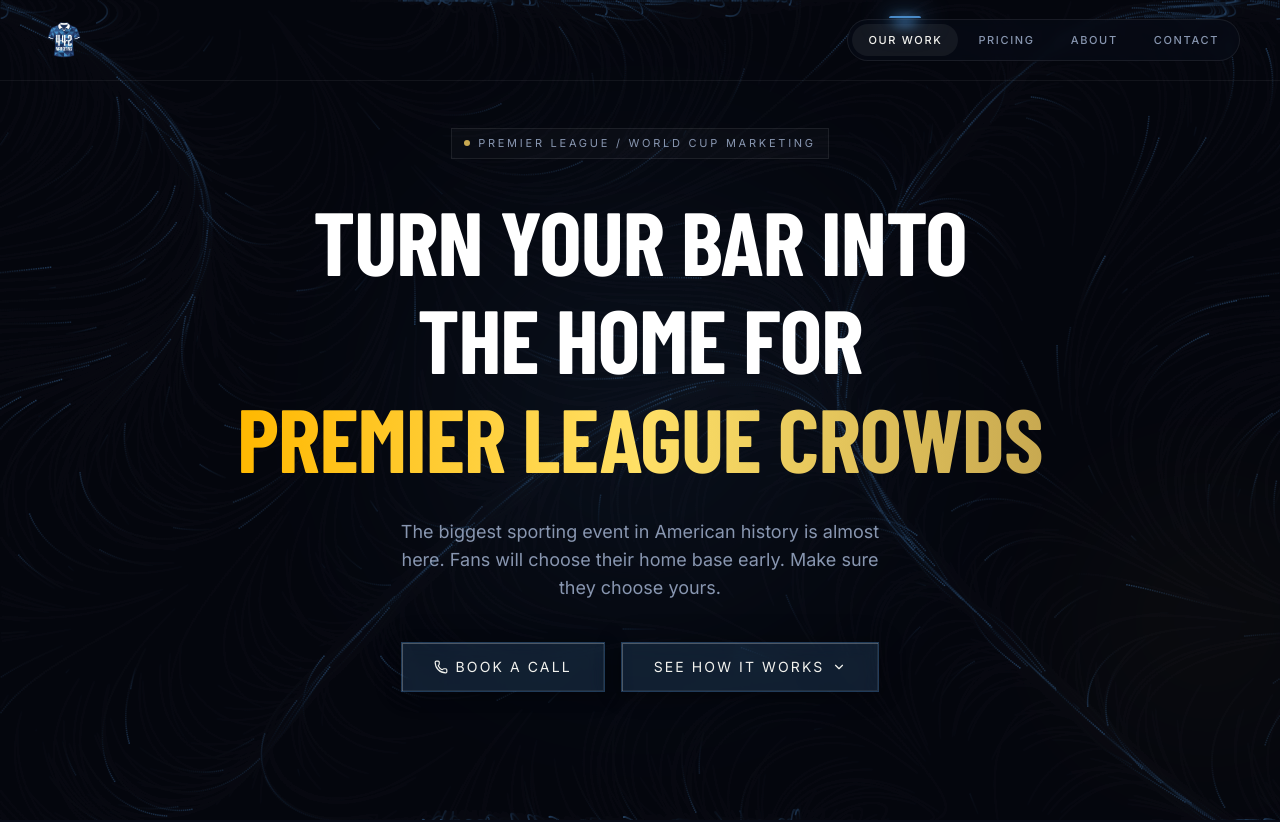
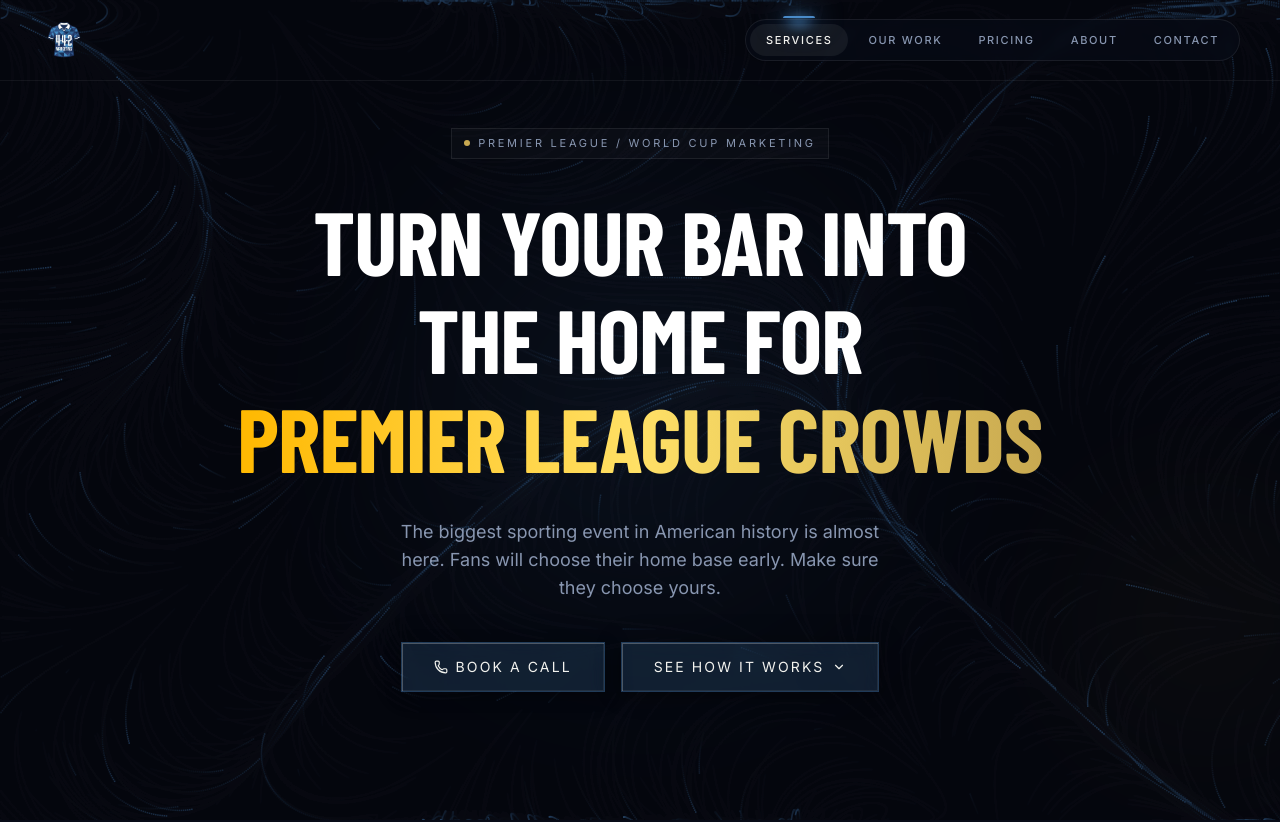
Before and after one commit to seanodowd7/offical442website, a Next.js app: page / in a window 1280 px wide. Shown: the top 822 px of the page. Built offline with nearby package versions, Linux system fonts and the light colour scheme; a web font is replaced by a local one.

Commit message:
Add Services to navbar and footer above Our Work

```diff
--- a/components/layout/footer.tsx
+++ b/components/layout/footer.tsx
@@ -2,6 +2,7 @@
 import Link from "next/link";
 
 const navLinks = [
+  { href: "/services", label: "Services" },
   { href: "/#our-work", label: "Our Work" },
   { href: "/#pricing", label: "Pricing" },
   { href: "/#about", label: "About" },
@@ -23,7 +24,7 @@
               className="mb-5 h-14 w-auto object-contain"
             />
             <p className="mt-4 max-w-xs text-sm leading-relaxed text-[#8896B0]">
-              Turning bars into soccer destinations before the 2026 World Cup and beyond
+              Turning bars into soccer destinations before the 2026 World Cup and beyond.
             </p>
           </div>
 
--- a/components/layout/navbar.tsx
+++ b/components/layout/navbar.tsx
@@ -5,9 +5,10 @@
 import Link from "next/link";
 import { cn } from "@/lib/utils";
 import { TubelightNavBar } from "@/components/ui/tubelight-navbar";
-import { Briefcase, Tag, Users, Mail } from "lucide-react";
+import { Briefcase, Tag, Users, Mail, LayoutGrid } from "lucide-react";
 
 const navItems = [
+  { name: "Services", url: "/services",  icon: LayoutGrid },
   { name: "Our Work", url: "/#our-work", icon: Briefcase },
   { name: "Pricing",  url: "/#pricing",  icon: Tag },
   { name: "About",    url: "/#about",    icon: Users },
```
